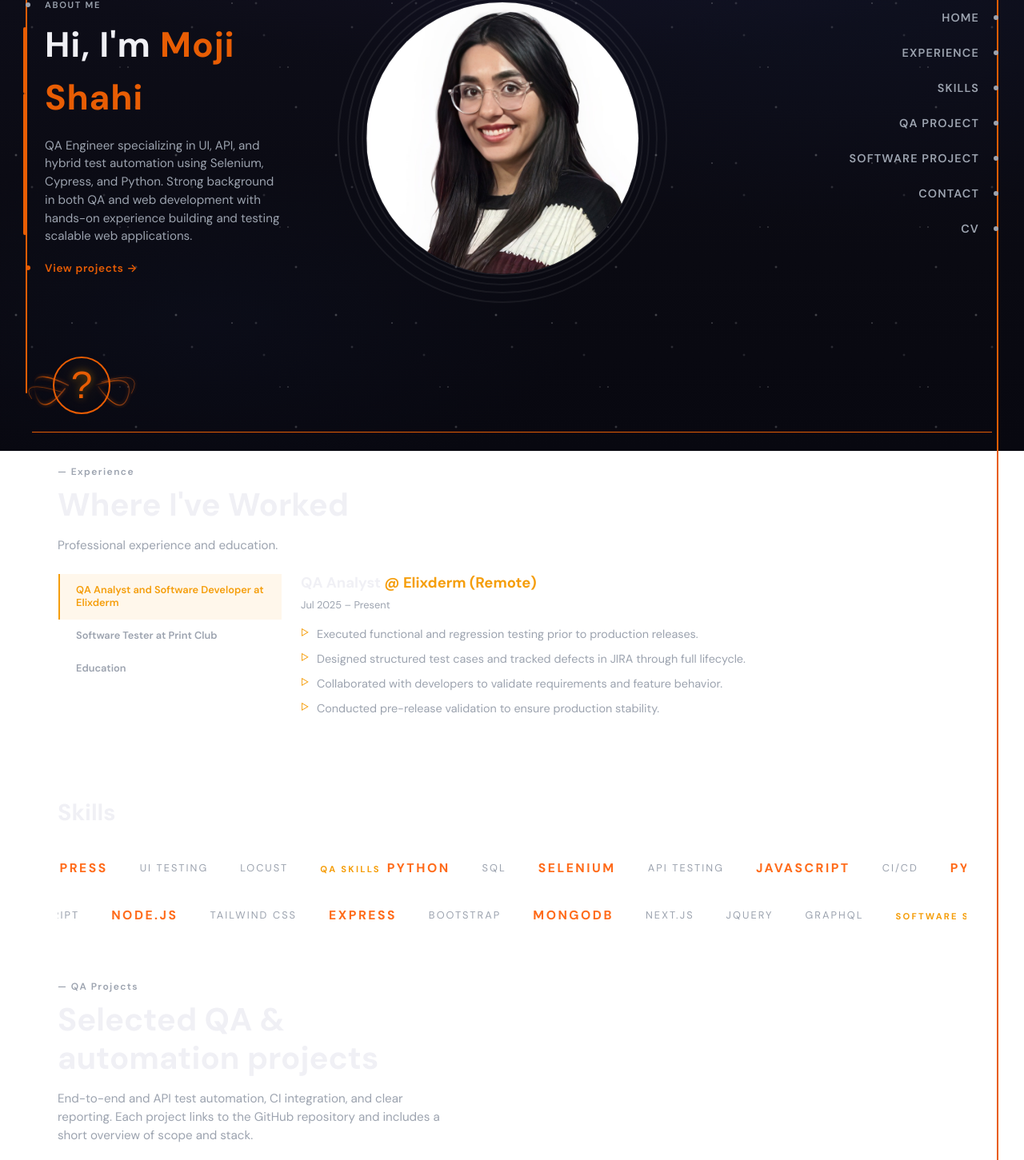
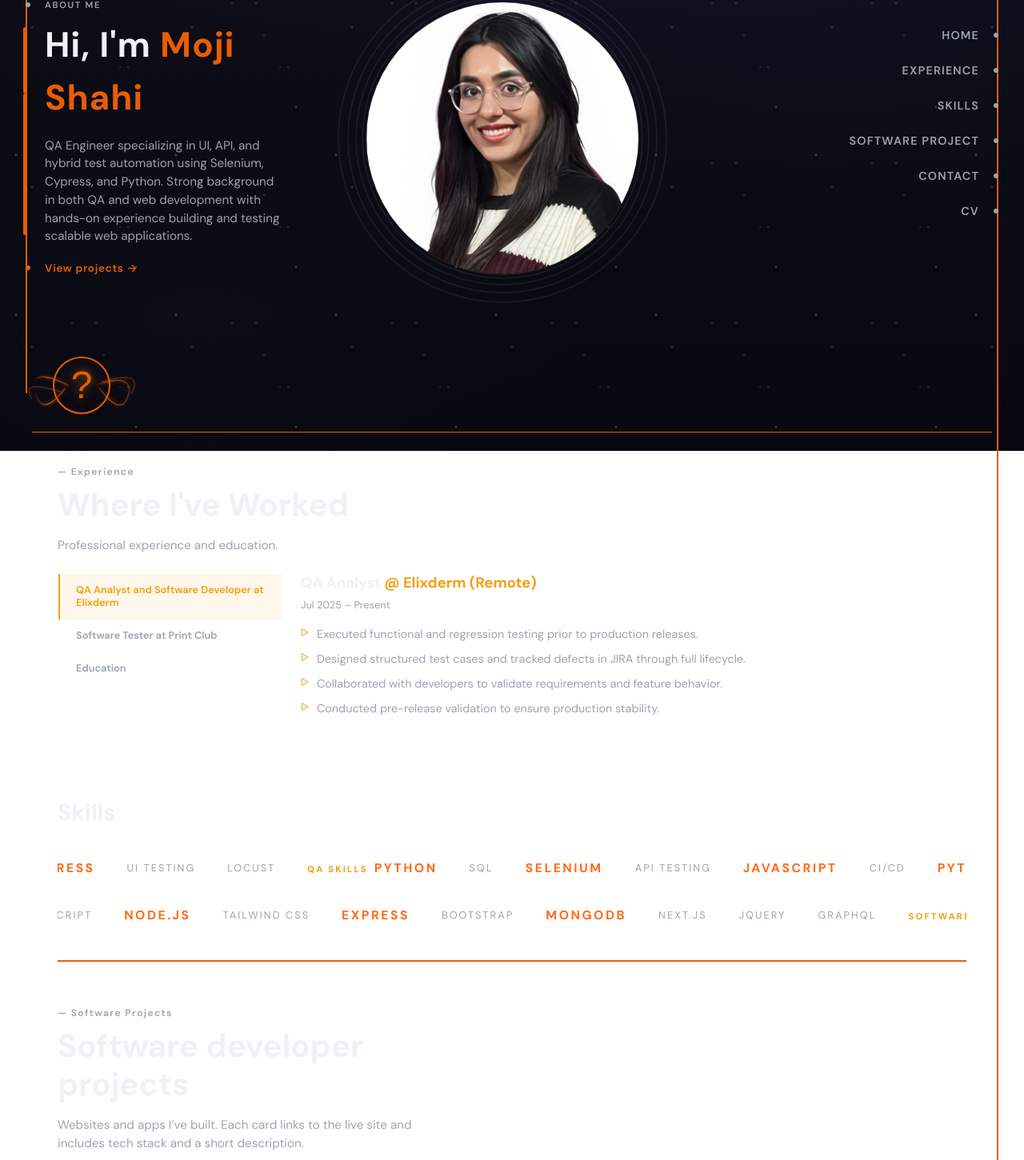
Before and after one commit to mojsun/Portfolio-Software, a React (Vite) app: page / in a window 1280 px wide. Shown: the part 236-1687 px from the top of the page at 80% size. Built offline with nearby package versions, Linux system fonts and the light colour scheme.

Commit message:
editting the layout structure

```diff
--- a/src/App.jsx
+++ b/src/App.jsx
@@ -1,7 +1,6 @@
 import { Routes, Route } from 'react-router-dom'
 import Header from './components/Header'
 import HomePage from './pages/HomePage'
-import QAPage from './pages/QAPage'
 import SoftwarePage from './pages/SoftwarePage'
 
 export default function App() {
@@ -17,7 +16,6 @@ export default function App() {
             </>
           }
         />
-        <Route path="/qa" element={<QAPage />} />
         <Route path="/software" element={<SoftwarePage />} />
       </Routes>
     </>
--- a/src/components/Hero.jsx
+++ b/src/components/Hero.jsx
@@ -5,7 +5,7 @@ import styles from './Hero.module.css'
 
 const PHOTO_SRC = '/photo.jpeg'
 
-const SECTION_IDS = ['home', 'experience', 'skills', 'portfolio', 'software', 'get-in-touch']
+const SECTION_IDS = ['home', 'experience', 'skills', 'software', 'get-in-touch']
 
 export default function Hero() {
   const [showVersions, setShowVersions] = useState(false)
@@ -49,7 +49,7 @@ export default function Hero() {
           QA Engineer specializing in UI, API, and hybrid test automation using Selenium, Cypress, and Python. Strong background in both QA and web development with hands-on experience building and testing scalable web applications.
         </p>
         <div className={styles.readMore}>
-          <a href="#portfolio">View projects →</a>
+          <a href="#software">View projects →</a>
         </div>
       </section>
 
@@ -76,9 +76,6 @@ export default function Hero() {
           </li>
           <li data-section="skills" className={activeSection === 'skills' ? styles.navItemActive : ''}>
             <a href="/#skills">Skills</a>
-          </li>
-          <li data-section="portfolio" className={activeSection === 'portfolio' ? styles.navItemActive : ''}>
-            <Link to="/qa">QA Project</Link>
           </li>
           <li data-section="software" className={activeSection === 'software' ? styles.navItemActive : ''}>
             <Link to="/software">Software Project</Link>
--- a/src/pages/HomePage.jsx
+++ b/src/pages/HomePage.jsx
@@ -2,7 +2,6 @@ import { useEffect } from 'react'
 import Hero from '../components/Hero'
 import Experience from '../components/Experience'
 import SkillsMarquee from '../components/SkillsMarquee'
-import PortfolioQA from '../components/PortfolioQA'
 import SectionDivider from '../components/SectionDivider'
 import PortfolioSoftware from '../components/PortfolioSoftware'
 import GetInTouch from '../components/GetInTouch'
@@ -35,9 +34,6 @@ export default function HomePage() {
         <SkillsMarquee />
       </div>
       <div className={styles.sectionAnimate} data-animate>
-        <PortfolioQA />
-      </div>
-      <div className={styles.sectionAnimate} data-animate>
         <SectionDivider />
       </div>
       <div className={styles.sectionAnimate} data-animate>
```
